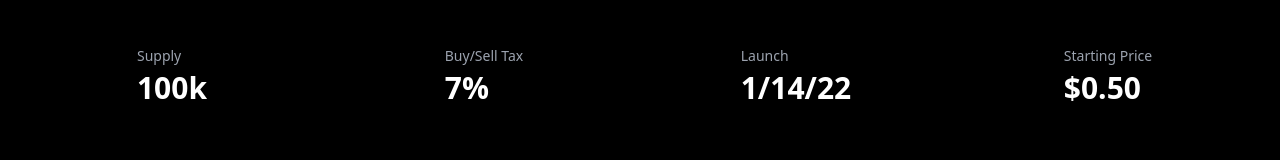
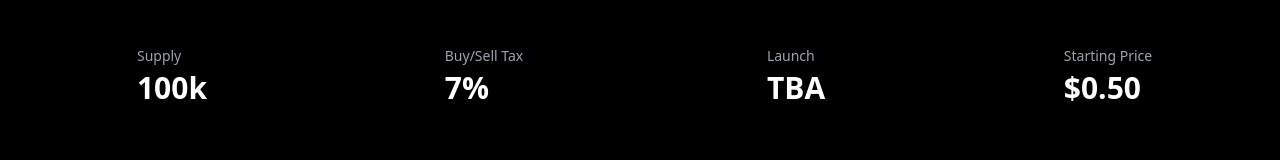
Before and after one commit to Elevate-Software/boost-site, a Next.js app: page / in a window 1280 px wide. Shown: the part 766-926 px from the top of the page. Built offline with nearby package versions, Linux system fonts and the light colour scheme.

Commit message:
launch date

```diff
--- a/components/tokenstats/tokenstats.tsx
+++ b/components/tokenstats/tokenstats.tsx
@@ -20,7 +20,7 @@ export const TokenStats = () => (
                     <div className="col-span-1 flex justify-center md:col-span-2 lg:col-span-1">
                         <div className="px-4 py-5 overflow-hidden sm:p-6">
                             <div className="text-sm font-medium text-gray-400 truncate">Launch</div>
-                            <div className="mt-1 text-3xl font-semibold text-white">1/14/22</div>
+                            <div className="mt-1 text-3xl font-semibold text-white">TBA</div>
                         </div>
                     </div>
                     <div className="col-span-1 flex justify-center md:col-span-3 lg:col-span-1">
```
